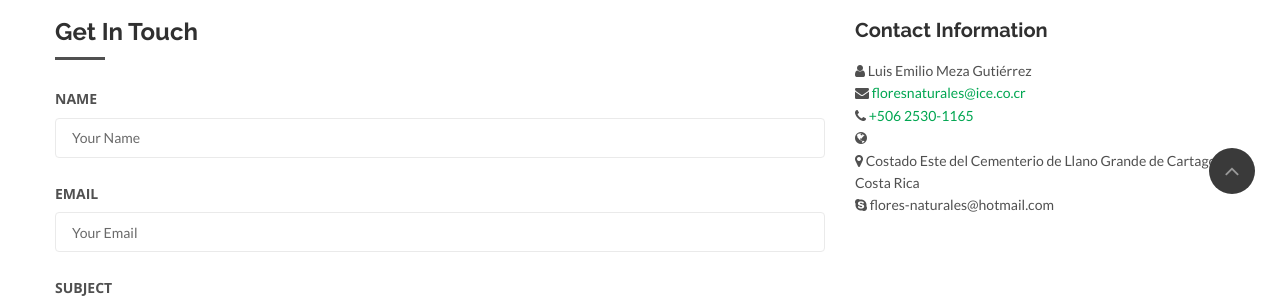
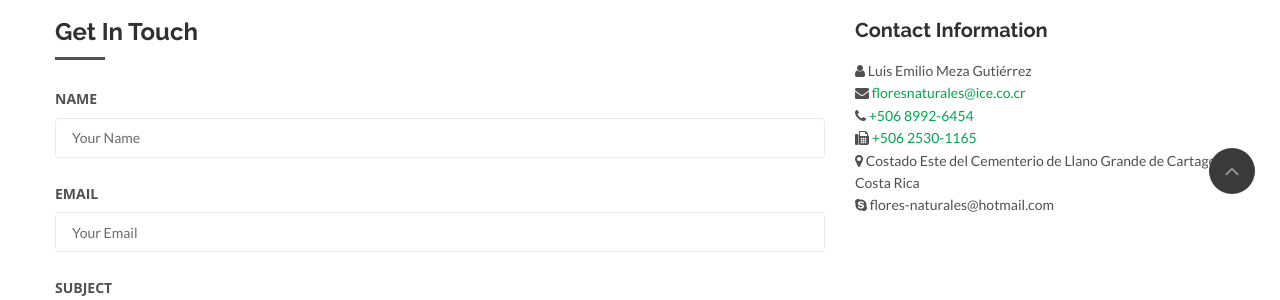
Before and after one commit to guayom/uniflor, a Jekyll site: the page built from companies/flores-naturales.md, in a window 1280 px wide. Shown: the part 681-981 px from the top of the page. Built offline with Jekyll 4.4.1, drawn with Linux system fonts in a browser that asks for light colours; nearby versions of some CDN libraries.

Commit message:
Changes in layout

```diff
--- a/_layouts/page.html
+++ b/_layouts/page.html
@@ -74,8 +74,14 @@
             <i class="fa fa-envelope"></i> <a href="mailto:{{ page.contact.email }}">{{ page.contact.email }}</a>
             <br/>
             <i class="fa fa-phone"></i> <a href="tel:{{ page.contact.phone }}">{{ page.contact.phone }}</a>
+            {% if page.contact.fax %}
+            <br/>
+            <i class="fa fa-fax"></i> <a href="tel:{{ page.contact.fax }}" target="_blank" rel="noopener">{{ page.contact.fax }}</a>
+            {% endif %}
+            {% if page.contact.website %}
             <br/>
             <i class="fa fa-globe"></i> <a href="http://{{ page.contact.website }}" target="_blank" rel="noopener">{{ page.contact.website }}</a>
+            {% endif %}
             <br/>
             <i class="fa fa-map-marker"></i> {{ page.contact.address }}
             {% if page.contact.skype %}
--- a/companies/flores-naturales.md
+++ b/companies/flores-naturales.md
@@ -7,7 +7,7 @@
 contact:
  name: Luis Emilio Meza Gutiérrez
  email: floresnaturales@ice.co.cr
- phone: +506 2530-1165
+ phone: +506 8992-6454
  fax: +506 2530-1165
  website: #
  address: Costado Este del Cementerio de Llano Grande de Cartago, Costa Rica
```
